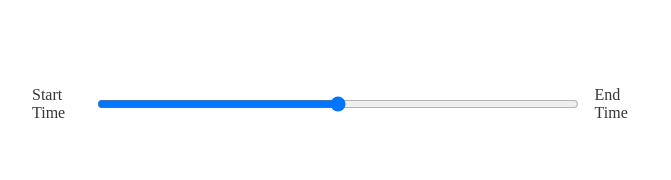
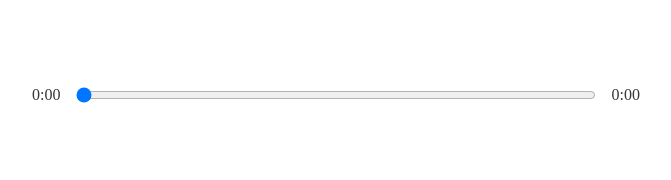
Before and after one commit to zioan/react-music-player, a React (Create React App) app: page / in a window 1280 px wide. Shown: the part 410-590 px from the top of the page, without its empty margins (304-975 px from the left). Built offline with nearby package versions, Linux system fonts and the light colour scheme.

Commit message:
player slider

```diff
--- a/src/components/Player.js
+++ b/src/components/Player.js
@@ -1,9 +1,10 @@
-import React, { useRef } from "react";
+import React, { useRef, useState } from "react";
 import { FontAwesomeIcon } from "@fortawesome/react-fontawesome";
 import {
   faPlay,
   faAngleLeft,
   faAngleRight,
+  faPause,
 } from "@fortawesome/free-solid-svg-icons";
 
 const Player = ({ currentSong, isPlaying, setIsPlaying }) => {
@@ -19,12 +20,37 @@
       setIsPlaying(true);
     }
   };
+  const timeUpdateHandler = (e) => {
+    const current = e.target.currentTime;
+    const duration = e.target.duration;
+    setSongInfo({ ...songInfo, currentTime: current, duration });
+  };
+  const getTime = (time) => {
+    return (
+      //Formating time
+      Math.floor(time / 60) + ":" + ("0" + Math.floor(time % 60)).slice(-2)
+    );
+  };
+  const dragHandler = (e) => {
+    audioRef.current.currentTime = e.target.value;
+    setSongInfo({ ...songInfo, currentTime: e.target.value });
+  };
+  const [songInfo, setSongInfo] = useState({
+    currentTime: 0,
+    duration: 0,
+  });
   return (
     <div className="player">
       <div className="time-control">
-        <p>Start Time</p>
-        <input type="range" />
-        <p>End Time</p>
+        <p>{getTime(songInfo.currentTime)}</p>
+        <input
+          type="range"
+          min={0}
+          max={songInfo.duration}
+          value={songInfo.currentTime}
+          onChange={dragHandler}
+        />
+        <p>{getTime(songInfo.duration)}</p>
       </div>
       <div className="play-control">
         <FontAwesomeIcon className="skip-back" size="2x" icon={faAngleLeft} />
@@ -32,7 +58,7 @@
           onClick={playSongHandler}
           className="play"
           size="2x"
-          icon={faPlay}
+          icon={isPlaying ? faPause : faPlay}
         />
         <FontAwesomeIcon
           className="skip-forword"
@@ -40,7 +66,12 @@
           icon={faAngleRight}
         />
       </div>
-      <audio ref={audioRef} src={currentSong.audio}></audio>
+      <audio
+        onTimeUpdate={timeUpdateHandler}
+        onLoadedMetadata={timeUpdateHandler}
+        ref={audioRef}
+        src={currentSong.audio}
+      ></audio>
     </div>
   );
 };
--- a/src/styles/_player.scss
+++ b/src/styles/_player.scss
@@ -11,7 +11,7 @@
   display: flex;
   input {
     width: 100%;
-    padding: 1rem 2rem;
+    padding: 1rem 0rem;
   }
   p {
     padding: 1rem;
```
